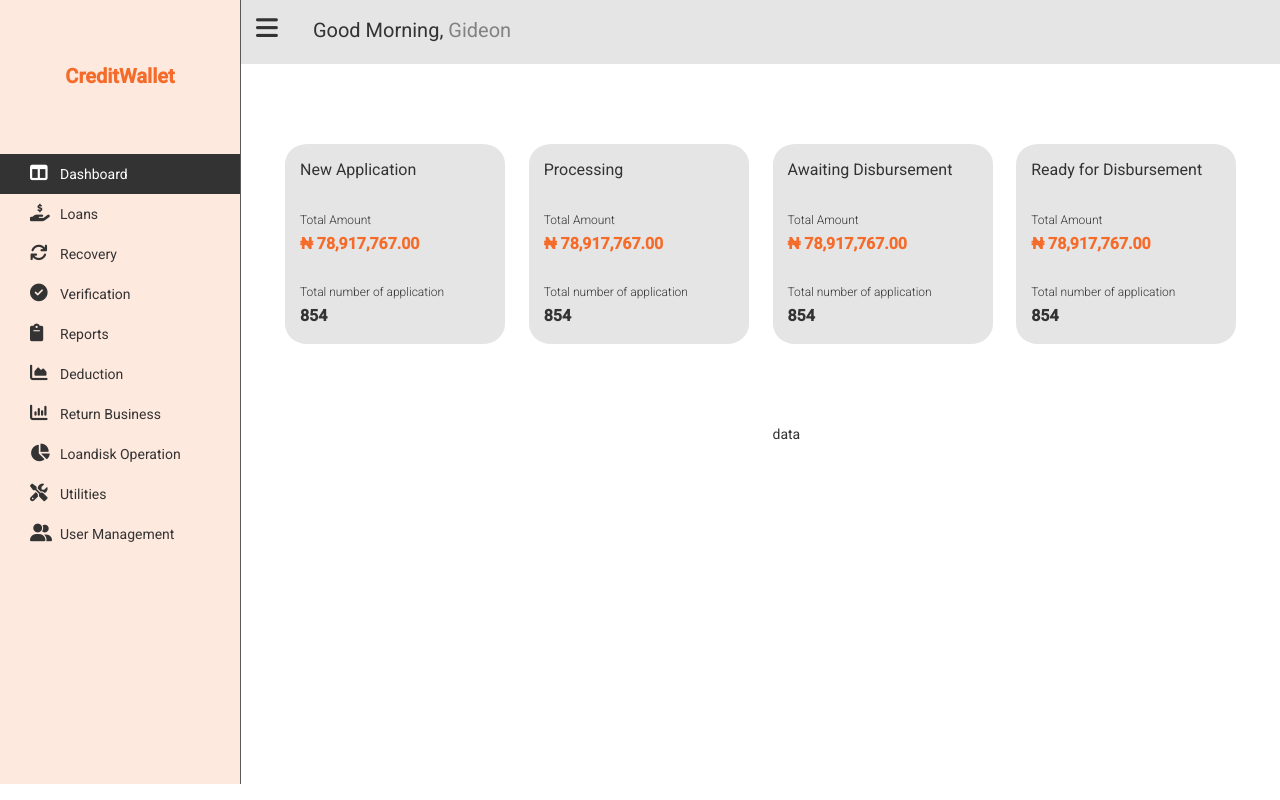
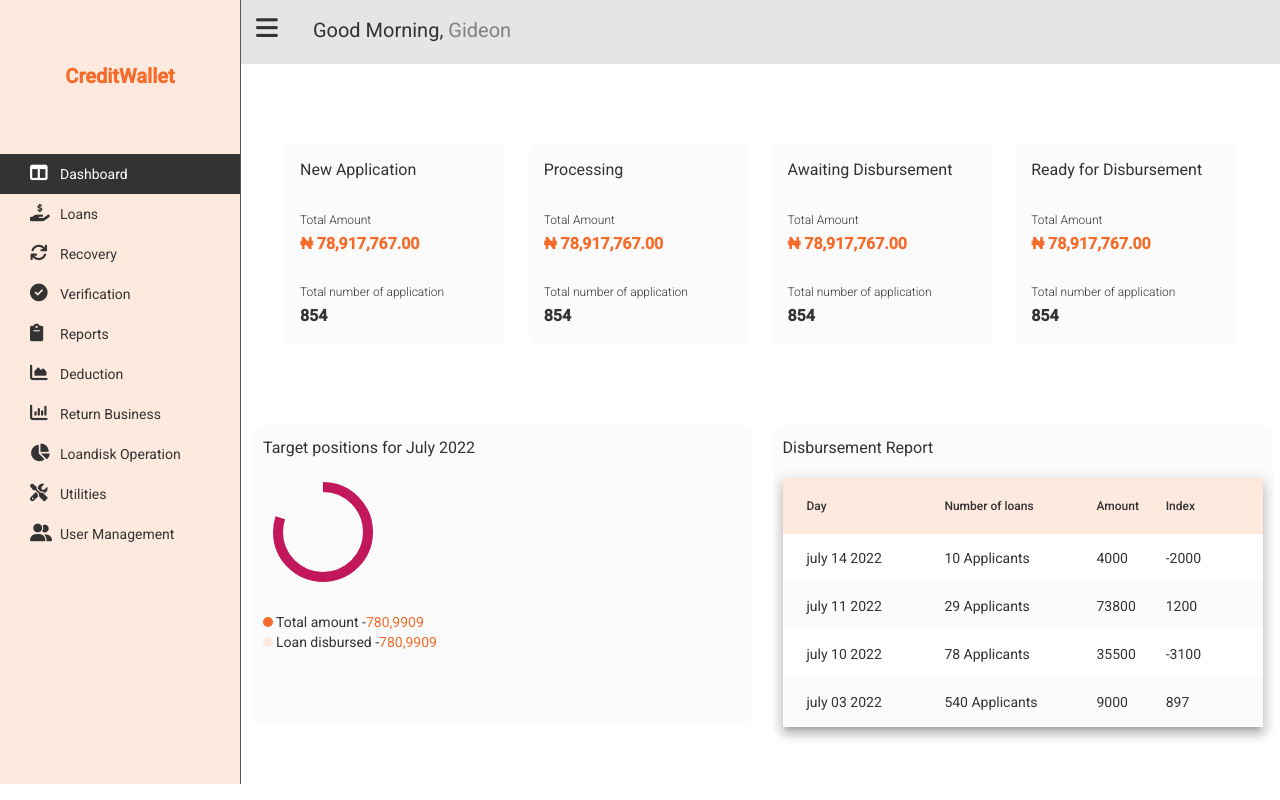
Before and after one commit to Dongido/CreditWallet, an Angular app: page / in a window 1280 px wide. Built offline with nearby package versions, Linux system fonts and the light colour scheme.

Commit message:
modify dashboard

```diff
--- a/src/app/app.module.ts
+++ b/src/app/app.module.ts
@@ -8,6 +8,8 @@ import { DashboardComponent } from './dashboard/dashboard.component';
 import { SideNavComponent } from './side-nav/side-nav.component';
 import {MatSidenavModule} from '@angular/material/sidenav';
 import { TopMenuComponent } from './top-menu/top-menu.component';
+import {MatTableModule} from '@angular/material/table';
+import {MatProgressSpinnerModule} from '@angular/material/progress-spinner';
 
 @NgModule({
   declarations: [
@@ -20,7 +22,9 @@ import { TopMenuComponent } from './top-menu/top-menu.component';
     BrowserModule,
     AppRoutingModule,
     BrowserAnimationsModule,
-    MatSidenavModule
+    MatSidenavModule,
+    MatTableModule,
+    MatProgressSpinnerModule
   ],
   providers: [],
   bootstrap: [AppComponent],
--- a/src/app/dashboard/dashboard.component.css
+++ b/src/app/dashboard/dashboard.component.css
@@ -3,12 +3,12 @@
     padding-bottom: 80px;
 }
 .report-overiew-item {
-    background-color: #E5E5E5;
+    background-color: #FCFBFB;
     height: 200px;
     width: 220px;
     margin: auto;
     padding: 12px 5px 12px 15px;
-    border-radius: 10%;
+    border-radius: 3%;
 }
 .report-overiew-item p{
     line-height: 0;
@@ -32,3 +32,53 @@
     margin: 0 10px;
     color: #F56B2A;
 }
+
+.disbursement-rep, .target-position {
+    width: 500px;
+    margin: auto;
+    border-radius: 3%;
+    background-color: #FCFBFB;
+    padding: 10px;
+    min-height: 300px;
+}
+table{
+    background-color: #ffffff;
+}
+table tr th{
+    background-color: #FEE9DF;;
+}
+table tr td, table tr th{
+    color: #333;
+}
+table tr:nth-child(even) {
+    background: #FCFBFB
+}
+
+.target-position h3{
+    margin-bottom: 20px;
+}
+.target-position .details{
+    margin-top: 30px;
+}
+.target-position .details ul{
+    margin: 0;
+    padding: 0;
+}
+.target-position .dot{
+    height: 10px;
+    width: 10px;
+    display: inline-block;
+    border-radius: 50%;
+    background-color: #F56B2A;
+}
+.target-position .alt-dot{
+    background-color: #FEE9DF;
+}
+.target-position .desc{
+    margin-left: 3px;
+    font-size: 14px;
+}
+.target-position .desc-amt{
+    font-size: 14px;
+    color: #F56B2A;
+}
--- a/src/app/dashboard/dashboard.component.html
+++ b/src/app/dashboard/dashboard.component.html
@@ -65,6 +65,8 @@
 
         <div class="row">
             <div class="col-md-6">
+                <div class="target-position">
+                    <h3>Target positions for July 2022</h3>
                     <mat-card>
                         <mat-card-content>
                           <mat-progress-spinner
@@ -75,9 +77,47 @@
                           </mat-progress-spinner>
                         </mat-card-content>
                     </mat-card>
+                    <div class="details">
+                        <ul>
+                            <li><span class="dot"></span><span class="desc">Total amount -</span> <span class="desc-amt">780,9909</span></li>
+                            <li><span class="dot alt-dot"></span><span class="desc">Loan disbursed -</span> <span class="desc-amt">780,9909</span></li>
+                        </ul>
+                    </div>
+                </div>
             </div>
             <div class="col-md-6">
-                data
+                <div class="disbursement-rep">
+                    <h3>Disbursement Report</h3>
+
+                    <table mat-table [dataSource]="dataSource" class="mat-elevation-z8">
+                        <!-- Day Column -->
+                        <ng-container matColumnDef="day">
+                          <th mat-header-cell *matHeaderCellDef> Day </th>
+                          <td mat-cell *matCellDef="let element"> {{element.day}} </td>
+                        </ng-container>
+
+                        <!-- Number of loans Column -->
+                        <ng-container matColumnDef="noOfLoan">
+                          <th mat-header-cell *matHeaderCellDef> Number of loans </th>
+                          <td mat-cell *matCellDef="let element"> {{element.noOfLoan}} </td>
+                        </ng-container>
+
+                        <!-- Amount Column -->
+                        <ng-container matColumnDef="amount">
+                          <th mat-header-cell *matHeaderCellDef> Amount </th>
+                          <td mat-cell *matCellDef="let element"> {{element.amount}} </td>
+                        </ng-container>
+
+                        <!-- Index Column -->
+                        <ng-container matColumnDef="index">
+                          <th mat-header-cell *matHeaderCellDef> Index </th>
+                          <td mat-cell *matCellDef="let element"> {{element.index}} </td>
+                        </ng-container>
+
+                        <tr mat-header-row *matHeaderRowDef="displayedColumns"></tr>
+                        <tr mat-row *matRowDef="let row; columns: displayedColumns;"></tr>
+                      </table>
+                </div>
             </div>
         </div>
     </div>
--- a/src/app/dashboard/dashboard.component.ts
+++ b/src/app/dashboard/dashboard.component.ts
@@ -1,16 +1,34 @@
 import { Component, OnInit } from '@angular/core';
 import {ThemePalette} from '@angular/material/core';
 import {ProgressSpinnerMode} from '@angular/material/progress-spinner';
+
+export interface PeriodicElement {
+  day: string;
+  noOfLoan: string;
+  amount: number;
+  index: number;
+}
+
+const ELEMENT_DATA: PeriodicElement[] = [
+  {day: 'july 14 2022', noOfLoan: '10 Applicants', amount: 4000, index: -2000},
+  {day: 'july 11 2022', noOfLoan: '29 Applicants', amount: 73800, index: 1200},
+  {day: 'july 10 2022', noOfLoan: '78 Applicants', amount: 35500, index: -3100},
+  {day: 'july 03 2022', noOfLoan: '540 Applicants', amount: 9000, index: 897},
+];
 
 @Component({
   selector: 'app-dashboard',
   templateUrl: './dashboard.component.html',
   styleUrls: ['./dashboard.component.css']
 })
+
 export class DashboardComponent implements OnInit {
   color: ThemePalette = 'primary';
   mode: ProgressSpinnerMode = 'determinate';
   value = 80;
+
+  displayedColumns: string[] = ['day', 'noOfLoan', 'amount', 'index'];
+  dataSource = ELEMENT_DATA;
 
   constructor() { }
 
--- a/src/styles.css
+++ b/src/styles.css
@@ -28,3 +28,9 @@ body {
 .mat-drawer-container {
     background-color: #fff;
 }
+table{
+    width: 100%;
+}
+ul{
+    list-style: none;
+}
```
Lines whose indentation alone changed are shown as unchanged.
